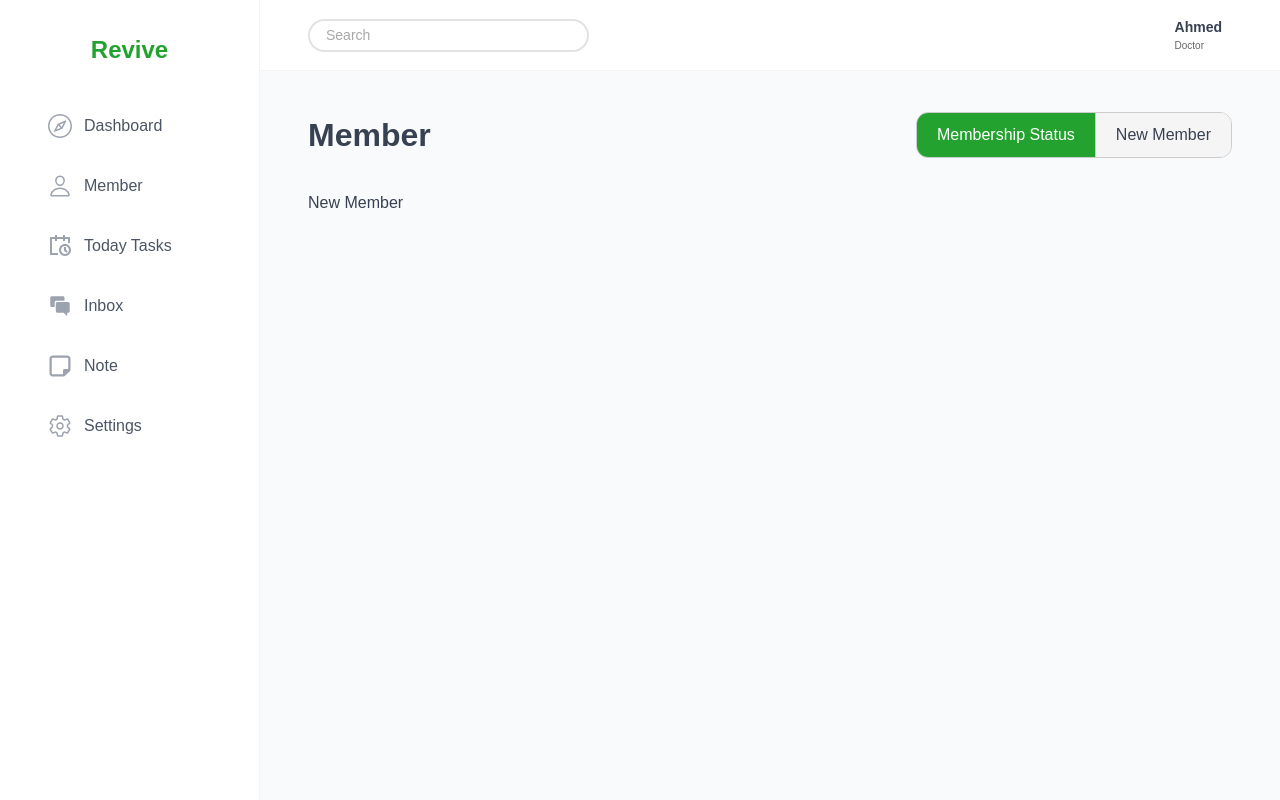
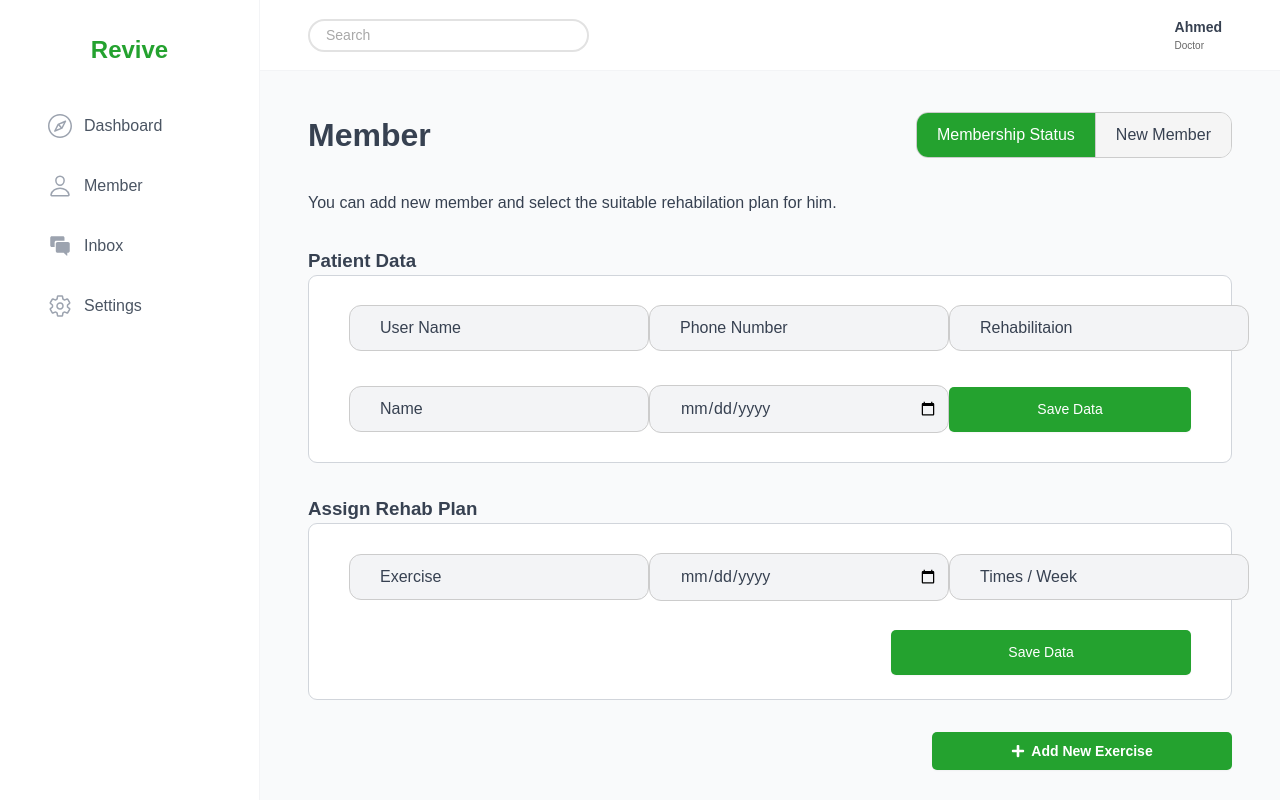
Before and after one commit to ahmedhakk/revive, a React (Create React App) app: page /member/new-member in a window 1280 px wide. Built offline with nearby package versions, Linux system fonts and the light colour scheme.

Commit message:
create new member form

```diff
--- a/src/pages/NewMember.js
+++ b/src/pages/NewMember.js
@@ -1,7 +1,83 @@
 import React from "react";
 
+import Card from "../ui/Card";
+import Row from "../ui/Row";
+import Input from "../ui/Input";
+import Button from "../ui/Button";
+import styled from "styled-components";
+import { FaPlus } from "react-icons/fa";
+
+const SaveBtn = styled.div`
+  text-align: right;
+`;
+
+const AddNewBtnContainer = styled.div`
+  display: flex;
+  justify-content: center;
+  align-items: center;
+  gap: 6px;
+  font-weight: bold;
+`;
+
 const NewMember = () => {
-  return <div>New Member</div>;
+  return (
+    <>
+      <p>
+        You can add new member and select the suitable rehabilation plan for
+        him.
+      </p>
+
+      <div>
+        <h3>Patient Data</h3>
+        <Card>
+          <Row type="horizontal">
+            <Input type="text" placeholder="user name" />
+            <Input type="text" placeholder="phone number" />
+            <Input type="select">
+              <option value="">Rehabilitaion</option>
+              <option value="BackPain">Back Pain</option>
+              <option value="JointPain">Joint Pain</option>
+              <option value="KneePain">Knee Pain</option>
+              <option value="NeckPain">Neck Pain</option>
+            </Input>
+          </Row>
+          <br />
+          <Row type="horizontal">
+            <Input type="text" placeholder="name" />
+            <Input type="date" placeholder="join date" />
+            <Button width="width300px">Save Data</Button>
+          </Row>
+        </Card>
+      </div>
+      <div>
+        <h3>Assign Rehab Plan</h3>
+        <Card>
+          <Row type="horizontal">
+            <Input type="select">
+              <option value="">Exercise</option>
+              <option value="DeepSquat">Deep Squat</option>
+              <option value="InlineLunge">Inline Lunge</option>
+              <option value="HurbleStep">Hurble Step</option>
+            </Input>
+            <Input type="date" placeholder="join date" />
+            <Input type="number" placeholder="times / week" />
+          </Row>
+          <br />
+          <SaveBtn>
+            <Button width="width300px">Save Data</Button>
+          </SaveBtn>
+        </Card>
+      </div>
+      <SaveBtn>
+        <Button width="width300px">
+          <AddNewBtnContainer>
+            <FaPlus />
+            <span>Add New Exercise</span>
+          </AddNewBtnContainer>
+        </Button>
+      </SaveBtn>
+    </>
+  );
 };
 
 export default NewMember;
--- /dev/null
+++ b/src/ui/Button.js
@@ -0,0 +1,73 @@
+import styled, { css } from "styled-components";
+
+const sizes = {
+  small: css`
+    font-size: 1.2rem;
+    padding: 0.4rem 0.8rem;
+    text-transform: uppercase;
+    font-weight: 600;
+    text-align: center;
+  `,
+  medium: css`
+    font-size: 1.4rem;
+    padding: 1.2rem 1.6rem;
+    font-weight: 500;
+  `,
+  large: css`
+    font-size: 1.6rem;
+    padding: 1.2rem 2.4rem;
+    font-weight: 500;
+  `,
+};
+
+const variations = {
+  primary: css`
+    color: var(--color-grey-0);
+    background-color: var(--main-color);
+
+    &:hover {
+      background-color: var(--color-green-700);
+    }
+  `,
+  secondary: css`
+    color: var(--color-grey-600);
+    background: var(--color-grey-0);
+    border: 1px solid var(--color-grey-200);
+
+    &:hover {
+      background-color: var(--color-grey-50);
+    }
+  `,
+  danger: css`
+    color: var(--color-red-100);
+    background-color: var(--color-red-700);
+
+    &:hover {
+      background-color: var(--color-red-800);
+    }
+  `,
+};
+
+const widths = {
+  width300px: css`
+    width: 300px;
+  `,
+};
+
+const Button = styled.button`
+  border: none;
+  border-radius: var(--border-radius-sm);
+  box-shadow: var(--shadow-sm);
+  transition: 0.3s;
+
+  ${(props) => sizes[props.size]}
+  ${(props) => variations[props.variation]}
+  ${(props) => widths[props.width]}
+`;
+
+Button.defaultProps = {
+  variation: "primary",
+  size: "medium",
+};
+
+export default Button;
--- /dev/null
+++ b/src/ui/Card.js
@@ -0,0 +1,9 @@
+import React from "react";
+
+import classes from "./Card.module.css";
+
+const Card = ({ children }) => {
+  return <div className={classes.card}>{children}</div>;
+};
+
+export default Card;
--- /dev/null
+++ b/src/ui/Card.module.css
@@ -0,0 +1,7 @@
+.card {
+    padding: 2.4rem 4rem;
+
+    background-color: var(--color-grey-0);
+    border: 1px solid var(--color-grey-300);
+    border-radius: var(--border-radius-lg);
+}
--- /dev/null
+++ b/src/ui/Input.js
@@ -0,0 +1,16 @@
+import React from "react";
+import classes from "./Input.module.css";
+
+const Input = ({ type, ...props }) => {
+  if (type === "select")
+    return (
+      <select className={classes.styledSelect} {...props}>
+        {/* options */}
+        {props.children}
+      </select>
+    );
+
+  return <input className={classes.styledInput} type={type} {...props} />;
+};
+
+export default Input;
--- /dev/null
+++ b/src/ui/Input.module.css
@@ -0,0 +1,32 @@
+.styledInput,
+.styledSelect {
+    padding: 10px;
+    padding-left: 30px;
+    margin: 5px 0;
+    border: 1px solid #ccc;
+    border-radius: 4px;
+    font-size: 16px;
+    min-width: 300px;
+    border-radius: calc(var(--border-radius-lg) + 3px);
+    background-color: var(--color-grey-100);
+}
+
+.styledInput::placeholder,
+.styledSelect::placeholder {
+    color: var(--color-grey-700);
+    text-transform: capitalize;
+}
+
+/* .styledInput[type="text"],
+.styledInput[type="date"] {
+    width: 100%;
+    box-sizing: border-box;
+} */
+
+.styledSelect {
+    /* width: calc(100% - 20px); */
+    /* Adjust for padding */
+    -webkit-appearance: none;
+    /* For some cross-browser styling */
+    appearance: none;
+}
--- a/src/ui/MainNav.js
+++ b/src/ui/MainNav.js
@@ -3,9 +3,9 @@ import classes from "./MainNav.module.css";
 import { NavLink } from "react-router-dom";
 import { SlCompass } from "react-icons/sl";
 import { IoPersonOutline } from "react-icons/io5";
-import { RiCalendarScheduleLine } from "react-icons/ri";
+// import { RiCalendarScheduleLine } from "react-icons/ri";
 import { IoIosChatboxes } from "react-icons/io";
-import { FaRegNoteSticky } from "react-icons/fa6";
+// import { FaRegNoteSticky } from "react-icons/fa6";
 import { IoSettingsOutline } from "react-icons/io5";
 
 const MainNav = () => {
@@ -24,24 +24,24 @@ const MainNav = () => {
             <span>Member</span>
           </NavLink>
         </li>
-        <li>
+        {/* <li>
           <NavLink className={classes.styledNavlink} to="/today-tasks">
             <RiCalendarScheduleLine />
             <span>Today Tasks</span>
           </NavLink>
-        </li>
+        </li> */}
         <li>
           <NavLink className={classes.styledNavlink} to="/inbox">
             <IoIosChatboxes />
             <span>Inbox</span>
           </NavLink>
         </li>
-        <li>
+        {/* <li>
           <NavLink className={classes.styledNavlink} to="/note">
             <FaRegNoteSticky />
             <span>Note</span>
           </NavLink>
-        </li>
+        </li> */}
         <li>
           <NavLink className={classes.styledNavlink} to="/settings">
             <IoSettingsOutline />
```
